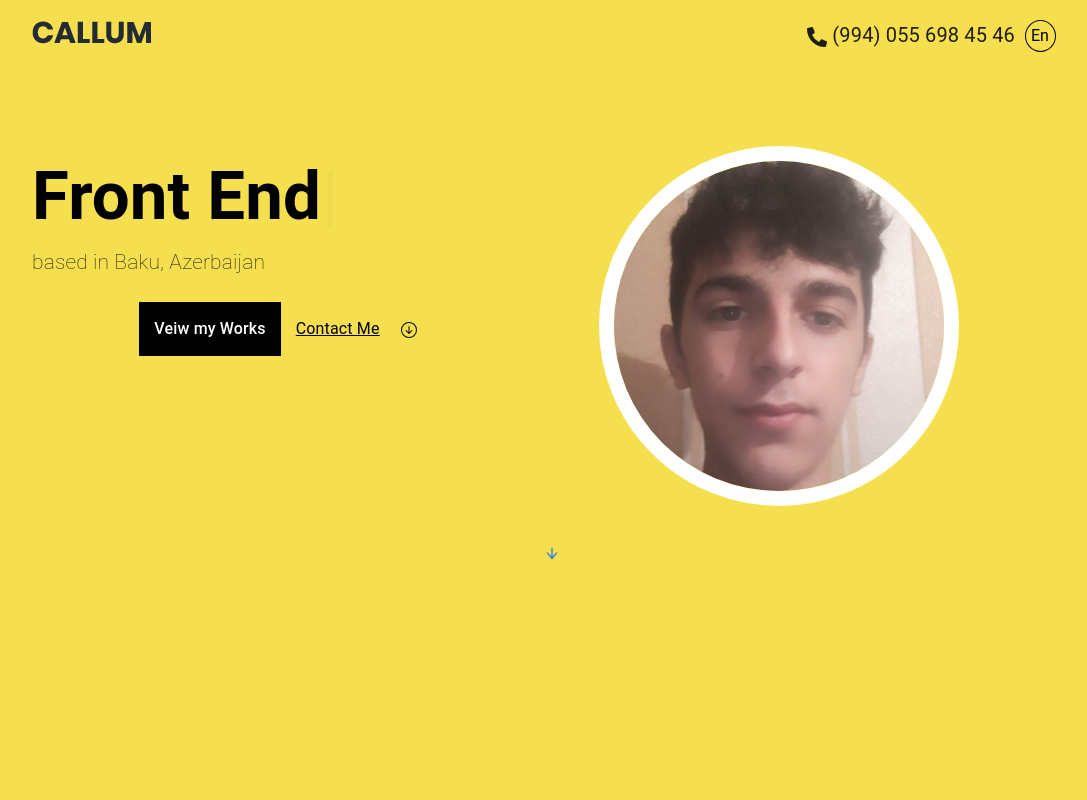
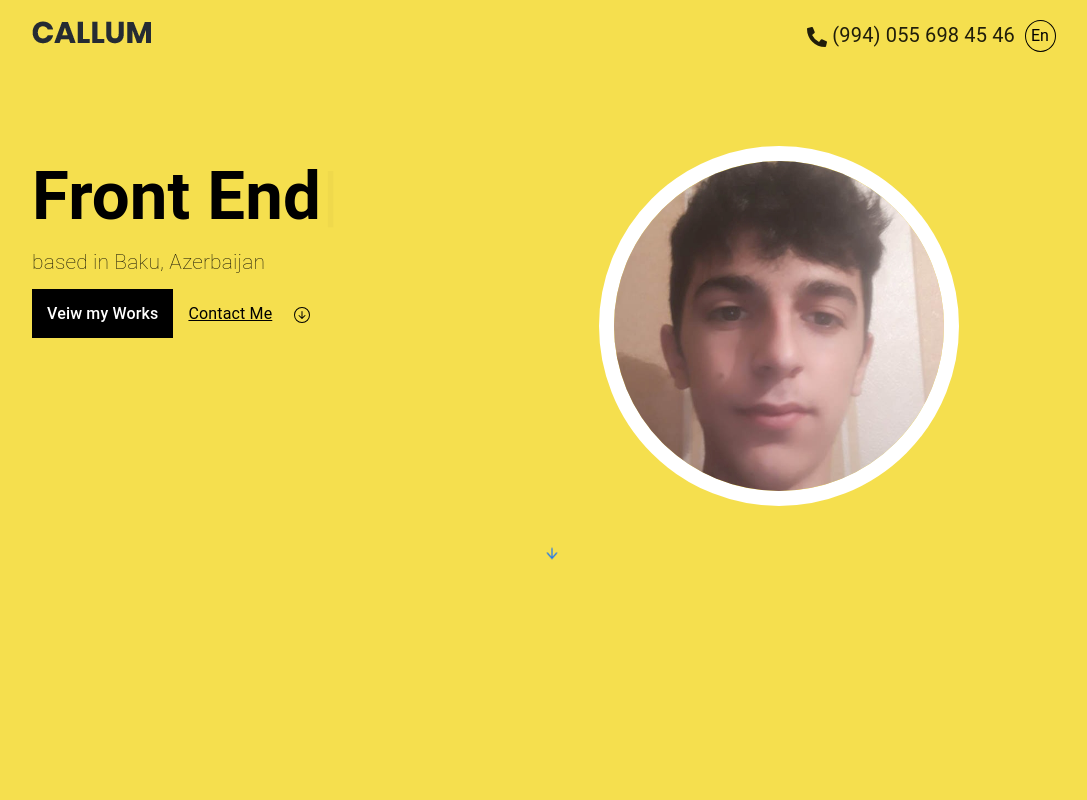
Before and after one commit to ShahmirzeMIT/Portfolio, a React (Create React App) app: page / in a window 1280 px wide. Shown: the top 800 px of the page, without its empty margins (96-1183 px from the left). Built offline with nearby package versions, Linux system fonts and the light colour scheme.

Commit message:
fixed css

```diff
--- a/src/index.css
+++ b/src/index.css
@@ -930,6 +930,11 @@ color: white;
 
  }
  @media only screen and (min-width: 600px) {
+  .contact {
+    display: inherit;
+    flex-wrap: inherit;
+    justify-content: inherit;
+  }
   .eductaion , .experience{
     width: 430px;
   }
```
